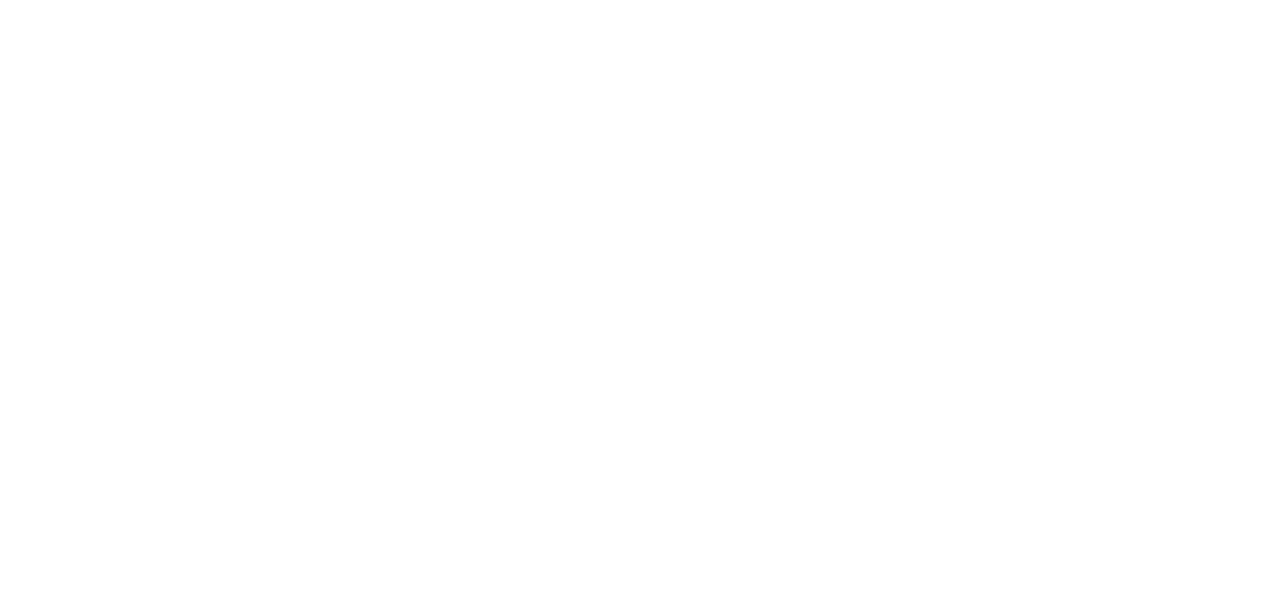
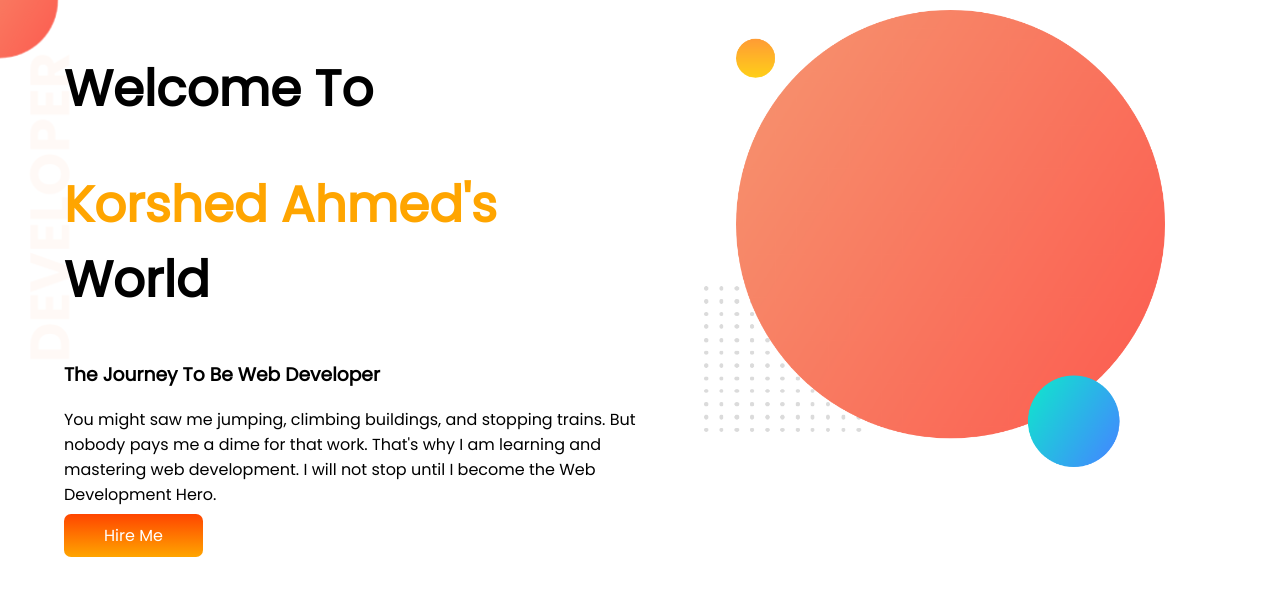
Before and after one commit to KorshedAhmed/developer-portfolio, a plain HTML site: page index.html in a window 1280 px wide. Drawn offline with Linux system fonts and the light colour scheme.

Commit message:
top section complete

```diff
--- a/index.html
+++ b/index.html
@@ -1,13 +1,36 @@
 <!DOCTYPE html>
 <html lang="en">
+
 <head>
     <meta charset="UTF-8">
     <meta http-equiv="X-UA-Compatible" content="IE=edge">
     <meta name="viewport" content="width=device-width, initial-scale=1.0">
     <title>Personal Portfolio</title>
+    <link rel="preconnect" href="https://fonts.googleapis.com">
+    <link rel="preconnect" href="https://fonts.gstatic.com" crossorigin>
+
+    <link href="https://fonts.googleapis.com/css2?family=Poppins&display=swap" rel="stylesheet">
     <link rel="stylesheet" href="style.css">
 </head>
+
 <body>
+    <section class="top-banner">
+        <div class="half-width">
+            <h1>Welcome To</h1>
+            <h1><span class="name-color">Korshed Ahmed's</span> World</h1>
+            <h3>The Journey To Be Web Developer</h3>
+            <p>You might saw me jumping, climbing buildings, and stopping trains. But nobody pays me a dime for that
+                work.
+                That's why I am learning and mastering web development. I will not stop until I become the Web
+                Development
+                Hero.
+            </p>
+            <a class="hire-me-btn" target="_blank" href="https://github.com/KorshedAhmed">Hire Me</a>
+        </div>
+        <div class="half-width">
+            <img src="images/my-bg.png" alt="">
+        </div>
+    </section>
+</body>
 
-</body>
 </html>
--- a/style.css
+++ b/style.css
@@ -0,0 +1,32 @@
+body{
+    font-family: 'Poppins', sans-serif;
+    margin: 0;
+}
+h1{
+    font-size: 50px;
+}
+.name-color{
+    color: orange;
+}
+section{
+    display: flex;
+}
+.half-width{
+    width: 50%;
+    padding-left: 5%;
+    margin-top: 10px;
+}
+.half-width img{
+    width: 80%;
+}
+.hire-me-btn{
+    text-decoration: none;
+    background-image: linear-gradient(orangered,orange);
+    color: white;
+    padding: 10px 40px;
+    border-radius: 7px;
+}
+.top-banner{
+    background-image: url(images/top-banner.png);
+    background-repeat: no-repeat;
+}
```
Also changed, not shown: images/dream-bg.png (added), images/exp-bg.png (added), images/jhankar.png (added), images/jhankar2.png (added), images/my-bg.png (added), images/my-bg2.png (added), images/top-banner.png (added).
